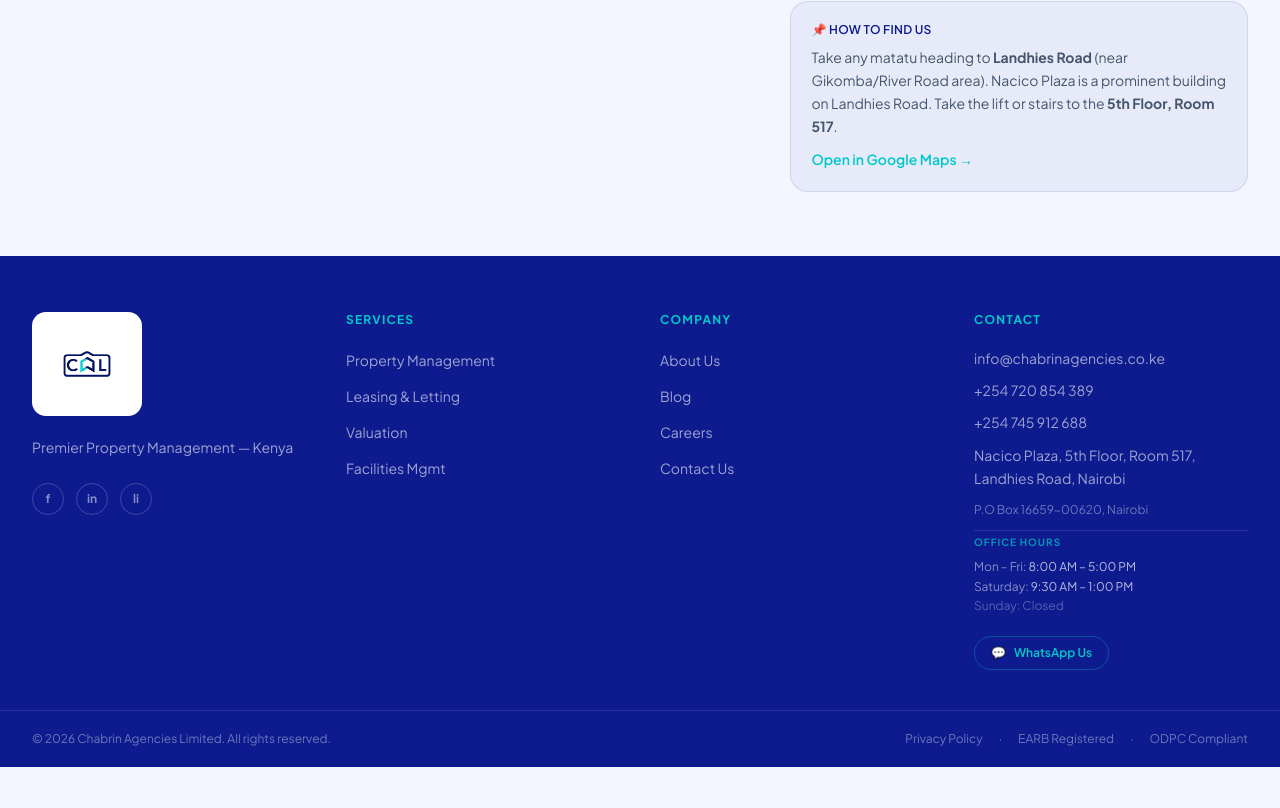
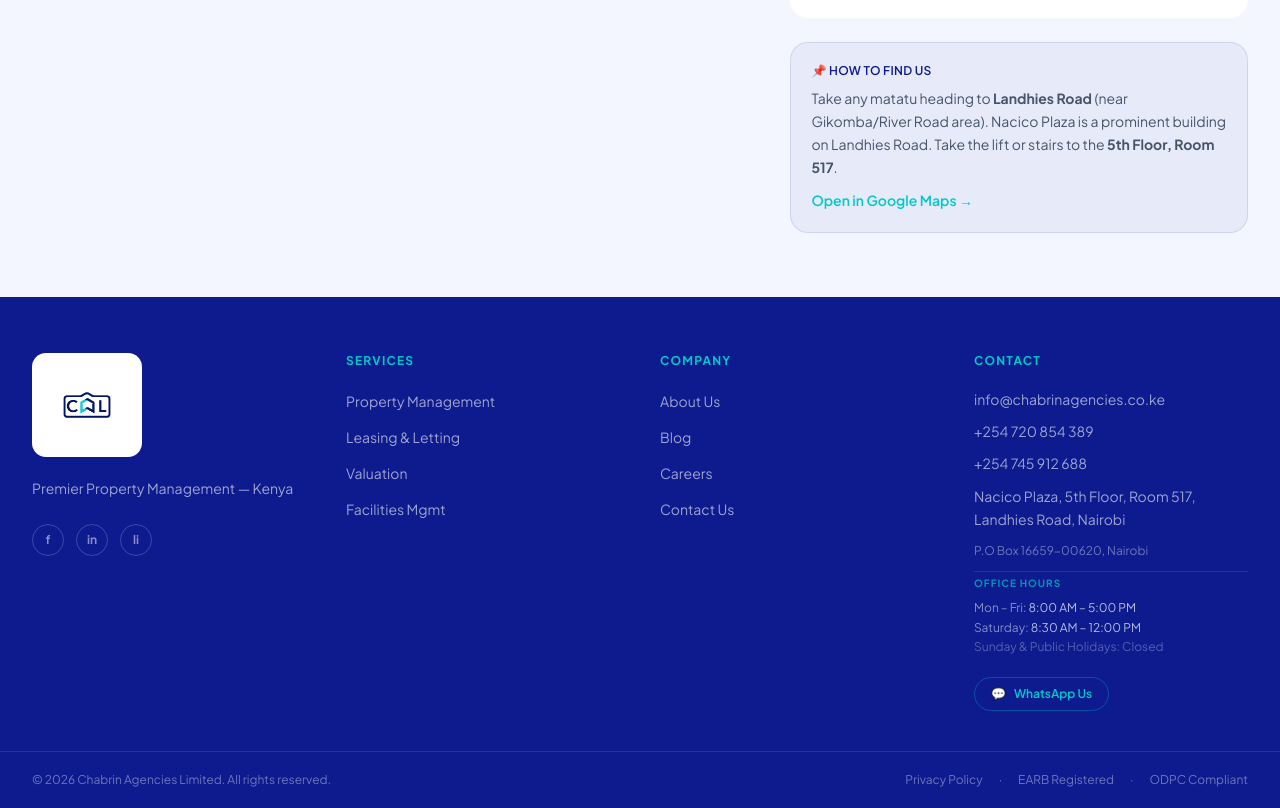
Before and after one commit to Stan-Mash/chabrin-website, a Next.js app: page /en/contact in a window 1280 px wide. Shown: the part 1514-2322 px from the top of the page. Before the commit the page ends 2281 px from the top, so only its background shows below. Built offline with nearby package versions, Linux system fonts and the light colour scheme; no server answers.

Commit message:
Update Saturday hours to 8:30 AM-12:00 PM; add Public Holidays: Closed

```diff
--- a/src/components/ChatbotWidget.tsx
+++ b/src/components/ChatbotWidget.tsx
@@ -29,8 +29,8 @@
     // Contact/location entry is FIRST so "where", "located" etc. resolve here before the zones entry
     patterns: ["contact", "phone", "call", "email", "office", "address", "speak", "talk to", "human", "agent", "person", "team", "where are you", "where is", "located", "location", "where"],
     response: {
-      en: "Reach our team directly:\n\n📞 **+254 720 854 389** / +254 745 912 688\n📧 **info@chabrinagencies.co.ke**\n📍 Nacico Plaza, 5th Floor, Room 517\n    Landhies Road, Nairobi\n\n🕐 Mon–Fri: 8:00 AM – 5:00 PM\n🕐 Saturday: 9:30 AM – 1:00 PM\n\nOr WhatsApp us for an instant response — we usually reply within minutes!",
-      sw: "Wasiliana na timu yetu moja kwa moja:\n\n📞 **+254 720 854 389** / +254 745 912 688\n📧 **info@chabrinagencies.co.ke**\n📍 Nacico Plaza, Ghorofa ya 5, Chumba 517\n    Landhies Road, Nairobi\n\n🕐 Jumatatu–Ijumaa: 8:00 AM – 5:00 PM\n🕐 Jumamosi: 9:30 AM – 1:00 PM",
+      en: "Reach our team directly:\n\n📞 **+254 720 854 389** / +254 745 912 688\n📧 **info@chabrinagencies.co.ke**\n📍 Nacico Plaza, 5th Floor, Room 517\n    Landhies Road, Nairobi\n\n🕐 Mon–Fri: 8:00 AM – 5:00 PM\n🕐 Saturday: 8:30 AM – 12:00 PM\n🕐 Public Holidays: Closed\n\nOr WhatsApp us for an instant response — we usually reply within minutes!",
+      sw: "Wasiliana na timu yetu moja kwa moja:\n\n📞 **+254 720 854 389** / +254 745 912 688\n📧 **info@chabrinagencies.co.ke**\n📍 Nacico Plaza, Ghorofa ya 5, Chumba 517\n    Landhies Road, Nairobi\n\n🕐 Jumatatu–Ijumaa: 8:00 AM – 5:00 PM\n🕐 Jumamosi: 8:30 AM – 12:00 PM\n🕐 Likizo za Umma: Imefungwa",
     },
   },
   {
--- a/src/components/layout/Footer.tsx
+++ b/src/components/layout/Footer.tsx
@@ -145,8 +145,8 @@
                 </p>
                 <p className="text-xs text-white/50 leading-relaxed">
                   Mon – Fri: <span className="text-white/70">8:00 AM – 5:00 PM</span><br />
-                  Saturday: <span className="text-white/70">9:30 AM – 1:00 PM</span><br />
-                  <span className="text-white/30">Sunday: Closed</span>
+                  Saturday: <span className="text-white/70">8:30 AM – 12:00 PM</span><br />
+                  <span className="text-white/30">Sunday & Public Holidays: Closed</span>
                 </p>
               </li>
               <li className="pt-2">
--- a/src/components/sections/CTABanner.tsx
+++ b/src/components/sections/CTABanner.tsx
@@ -49,7 +49,7 @@
                 <svg className="w-3.5 h-3.5 text-brand-cyan flex-shrink-0 sm:hidden" fill="none" viewBox="0 0 24 24" stroke="currentColor" strokeWidth={2} aria-hidden="true">
                   <path strokeLinecap="round" strokeLinejoin="round" d="M12 8v4l3 3m6-3a9 9 0 11-18 0 9 9 0 0118 0z" />
                 </svg>
-                <span>Saturday <strong className="text-white/80 font-semibold">9:30 AM – 1:00 PM</strong></span>
+                <span>Saturday <strong className="text-white/80 font-semibold">8:30 AM – 12:00 PM</strong></span>
               </span>
             </div>
           </div>
--- a/src/components/sections/contact/ContactInfo.tsx
+++ b/src/components/sections/contact/ContactInfo.tsx
@@ -3,8 +3,9 @@
 
 const HOURS = [
   { day: "Monday – Friday", hours: "8:00 AM – 5:00 PM" },
-  { day: "Saturday",        hours: "9:30 AM – 1:00 PM" },
+  { day: "Saturday",        hours: "8:30 AM – 12:00 PM" },
   { day: "Sunday",          hours: "Closed"             },
+  { day: "Public Holidays", hours: "Closed"             },
 ];
 
 export default function ContactInfo() {
--- a/src/locales/en.json
+++ b/src/locales/en.json
@@ -256,7 +256,8 @@
     "info_email_title": "Email",
     "info_hours_title": "Office Hours",
     "info_hours_weekday": "Monday – Friday: 8:00 AM – 5:00 PM",
-    "info_hours_saturday": "Saturday: 9:30 AM – 1:00 PM",
+    "info_hours_saturday": "Saturday: 8:30 AM – 12:00 PM",
+    "info_hours_holiday": "Public Holidays: Closed",
     "info_hours_sunday": "Sunday: Closed",
     "info_whatsapp": "WhatsApp Us",
     "info_directions_title": "How to Find Us",
--- a/src/locales/sw.json
+++ b/src/locales/sw.json
@@ -256,7 +256,8 @@
     "info_email_title": "Barua Pepe",
     "info_hours_title": "Masaa ya Ofisi",
     "info_hours_weekday": "Jumatatu – Ijumaa: 8:00 AM – 5:00 PM",
-    "info_hours_saturday": "Jumamosi: 9:30 AM – 1:00 PM",
+    "info_hours_saturday": "Jumamosi: 8:30 AM – 12:00 PM",
+    "info_hours_holiday": "Likizo za Umma: Imefungwa",
     "info_hours_sunday": "Jumapili: Imefungwa",
     "info_whatsapp": "Tutumie WhatsApp",
     "info_directions_title": "Jinsi ya Kutupata",
```
